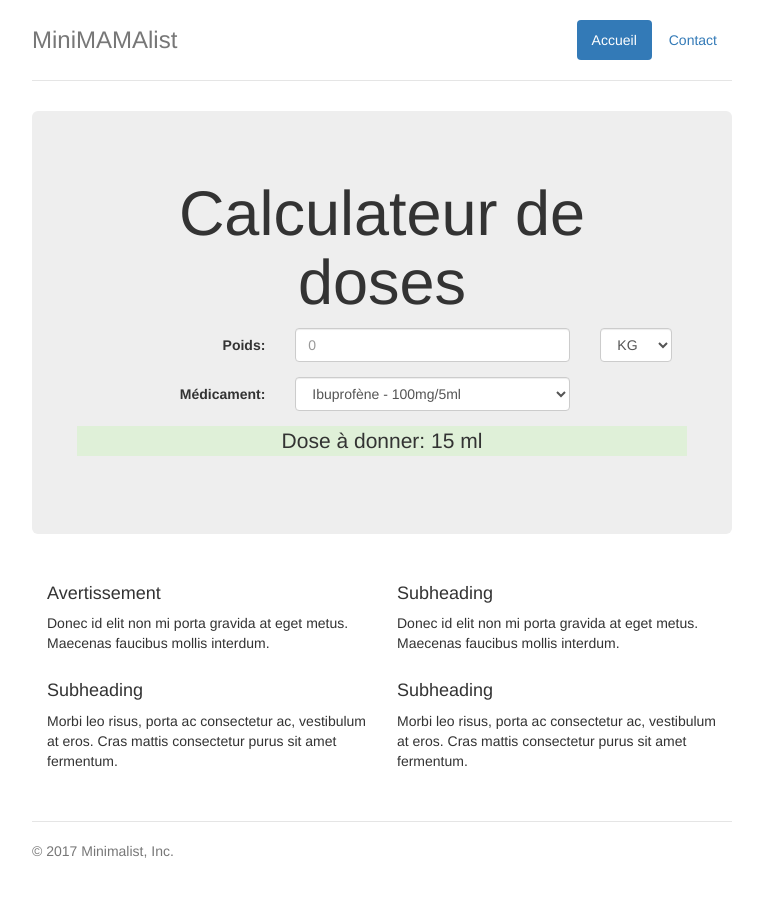
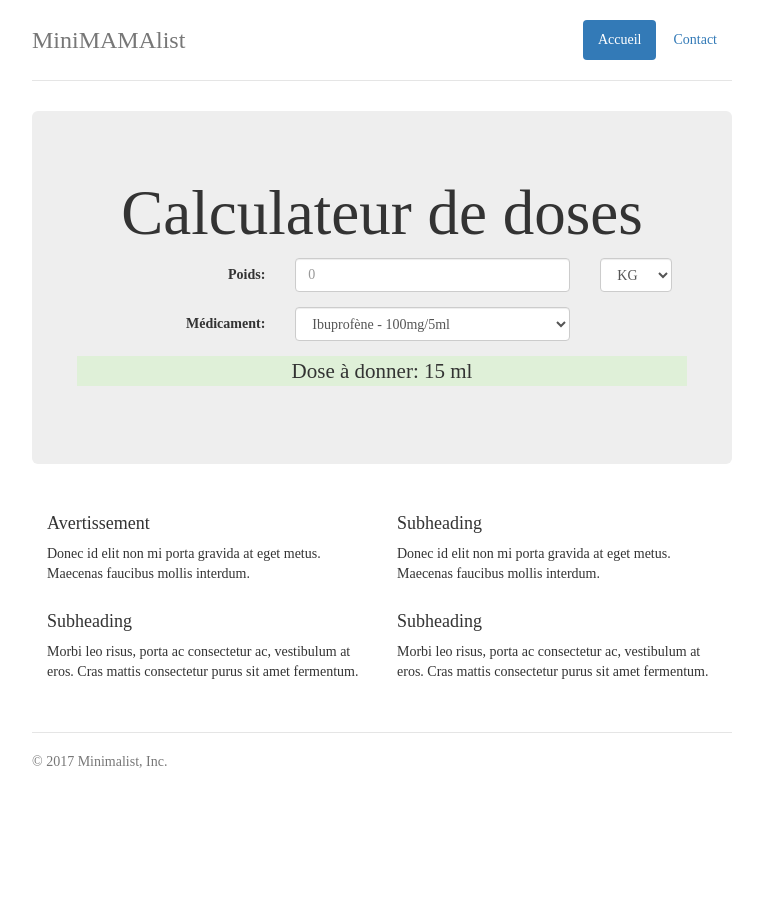
Before and after one commit to patrickboutin/patrickboutin.github.io, a Jekyll site: the page index.html, which Jekyll copies as it is, in a window 1280 px wide. Shown: the top 897 px of the page, without its empty margins (258-1021 px from the left). Built offline with Jekyll 4.4.1, drawn with Linux system fonts in a browser that asks for light colours.

Commit message:
Appliquer Ormont à tout

```diff
--- a/css/jumbotron-narrow.css
+++ b/css/jumbotron-narrow.css
@@ -1,4 +1,7 @@
 /* Space out content a bit */
+* {
+  font-family: Ormont;
+}
 body {
   padding-top: 20px;
   padding-bottom: 20px;
```
